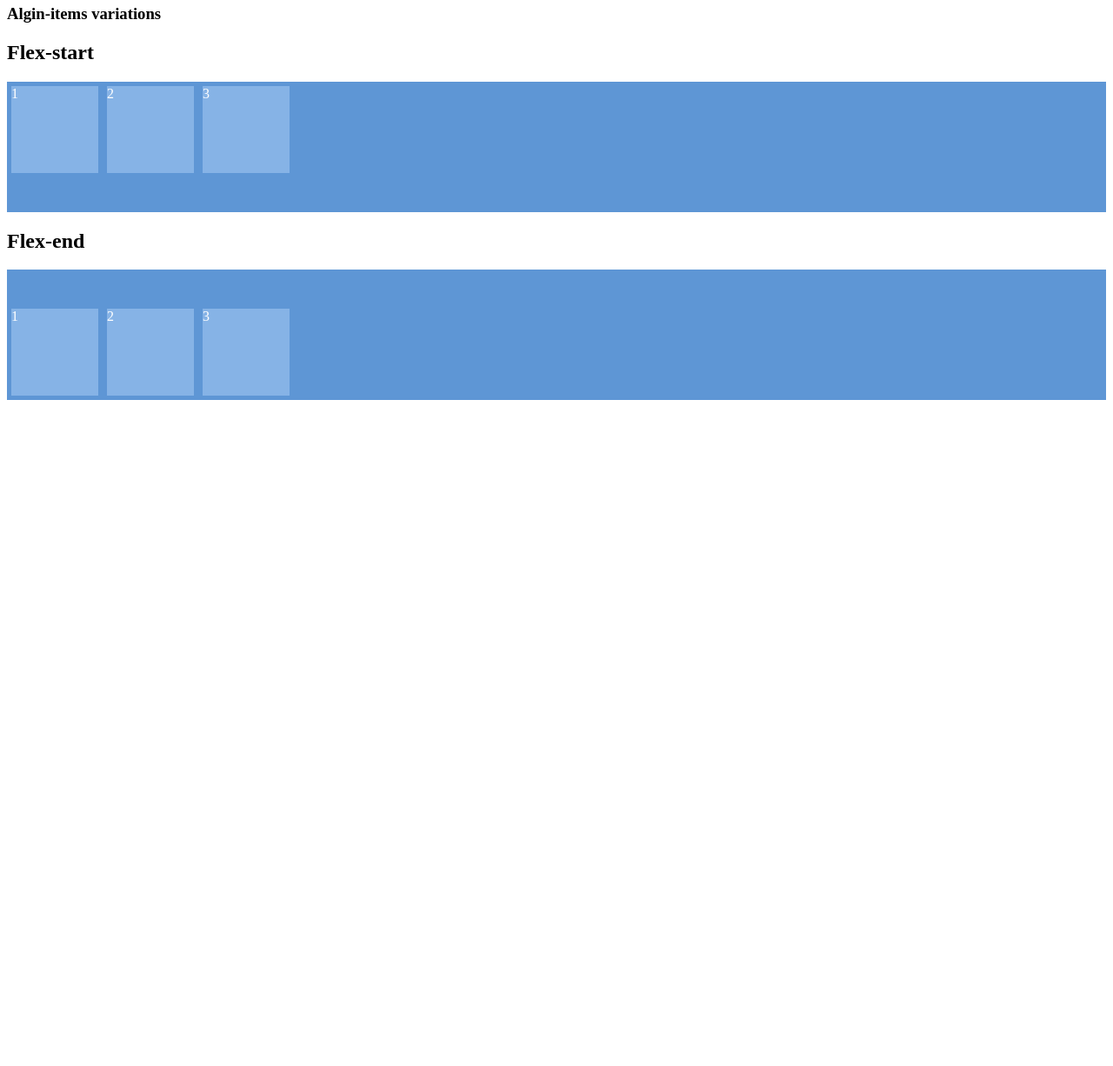
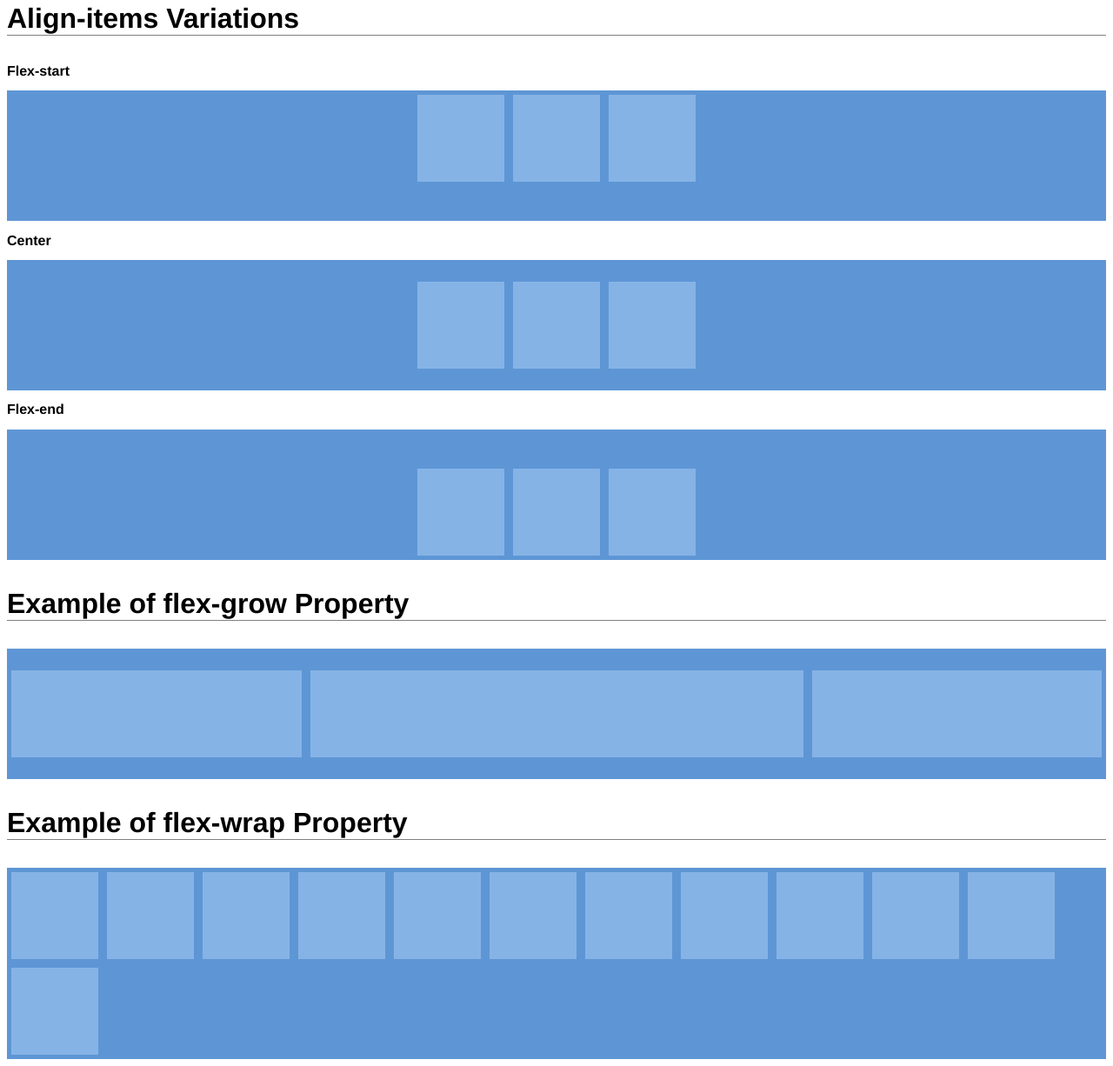
Before and after one commit to brianmenard/flexbox-demo, a plain HTML site: page index.html in a window 1280 px wide. Shown: the part 983-2209 px from the top of the page at 87% size. Before the commit the page ends 1451 px from the top, so only its background shows below. Drawn offline with Linux system fonts and the light colour scheme.

Commit message:
added more examples, changed styling of headers

```diff
--- a/index.html
+++ b/index.html
@@ -14,83 +14,127 @@
 	<h2>Space around</h2>
 	<div class='flex_container' id='row_space-around'>
 		<div class='flex_item'>
-			1
+
 		</div>
 		<div class='flex_item'>
-			2
+
 		</div>
 		<div class='flex_item'>
-			3
+
 		</div>
 	</div>
 
 <h2>Flex-start</h2>
 	<div class='flex_container' id='row_flex-start'>
 		<div class='flex_item'>
-			1
+
 		</div>
 		<div class='flex_item'>
-			2
+
 		</div>
 		<div class='flex_item'>
-			3
+
 		</div>
 	</div>
 
 <h2>Center</h2>
 	<div class='flex_container' id='row-reverse_space-around'>
 		<div class='flex_item'>
-			1
+
 		</div>
 		<div class='flex_item'>
-			2
+
 		</div>
 		<div class='flex_item'>
-			3
+
 		</div>
 	</div>
 
 <h2>Flex-end</h2>
 	<div class='flex_container' id='row_flex-end'>
 		<div class='flex_item'>
-			1
+
 		</div>
 		<div class='flex_item'>
-			2
+
 		</div>
 		<div class='flex_item'>
-			3
+
 		</div>
 	</div>
 
 
-<h3>Algin-items variations</h3>
+<h3>Align-items Variations</h3>
 
 	<h2>Flex-start</h2>
 	<div class='flex_container' id='items_flex-start'>
 		<div class='flex_item'>
-			1
+
 		</div>
 		<div class='flex_item'>
-			2
+
 		</div>
 		<div class='flex_item'>
-			3
+
+		</div>
+	</div>
+
+	<h2>Center</h2>
+	<div class='flex_container' id='items_center'>
+		<div class='flex_item'>
+
+		</div>
+		<div class='flex_item'>
+
+		</div>
+		<div class='flex_item'>
+
 		</div>
 	</div>
 
 	<h2>Flex-end</h2>
 	<div class='flex_container' id='items_flex-end'>
 		<div class='flex_item'>
-			1
+
 		</div>
 		<div class='flex_item'>
-			2
+
 		</div>
 		<div class='flex_item'>
-			3
+
 		</div>
 	</div>
 
+<h3>Example of flex-grow Property</h3>
+
+	<div class='flex_container' id='items_center'>
+		<div class='flex_item flex_grow1'>
+
+		</div>
+		<div class='flex_item flex_grow2'>
+
+		</div>
+		<div class='flex_item flex_grow1'>
+
+		</div>
+	</div>
+
+	<h3>Example of flex-wrap Property</h3>
+	<div class='wrap_container' id='wrap'>
+		<div class='flex_item'>	</div>
+		<div class='flex_item'></div>
+		<div class='flex_item'></div>
+		<div class='flex_item'>	</div>
+		<div class='flex_item'></div>
+		<div class='flex_item'></div>
+		<div class='flex_item'>	</div>
+		<div class='flex_item'></div>
+		<div class='flex_item'></div>
+		<div class='flex_item'>	</div>
+		<div class='flex_item'></div>
+		<div class='flex_item'></div>
+	</div>
+
+
 </body>
 </html>
--- a/main.css
+++ b/main.css
@@ -1,7 +1,28 @@
+
+h1{
+    font-family: 'Helvetica', sans-serif;
+    font-size: 300%;
+}
+
+h2{
+    font-family: 'Helvetica', sans-serif;
+    font-size: 100%;
+}
+
+h3{
+    font-family: 'Helvetica', sans-serif;
+    font-size: 200%;
+    border-bottom: thin solid gray;
+}
 
 .flex_container{
     background-color: #5E96D5;
     height: 150px;
+    display: flex;
+}
+
+.wrap_container{
+    background-color: #5E96D5;
     display: flex;
 }
 
@@ -31,14 +52,26 @@
 
 #items_flex-start{
     flex-direction: row;
-    justify-content: flex-start;
+    justify-content: center;
     align-items: flex-start;
+}
+
+#items_center{
+    flex-direction: row;
+    justify-content: center;
+    align-items: center;
 }
 
 #items_flex-end{
     flex-direction: row;
-    justify-content: flex-start;
+    justify-content: center;
     align-items: flex-end;
+}
+
+#wrap{
+    justify-content:flex-start;
+    align-items: center;
+    flex-wrap: wrap;
 }
 
 
@@ -50,3 +83,11 @@
     width: 100px;
     margin: 5px;
 }
+
+.flex_grow1{
+    flex-grow: 1;
+}
+
+.flex_grow2{
+    flex-grow:2;
+}
```
